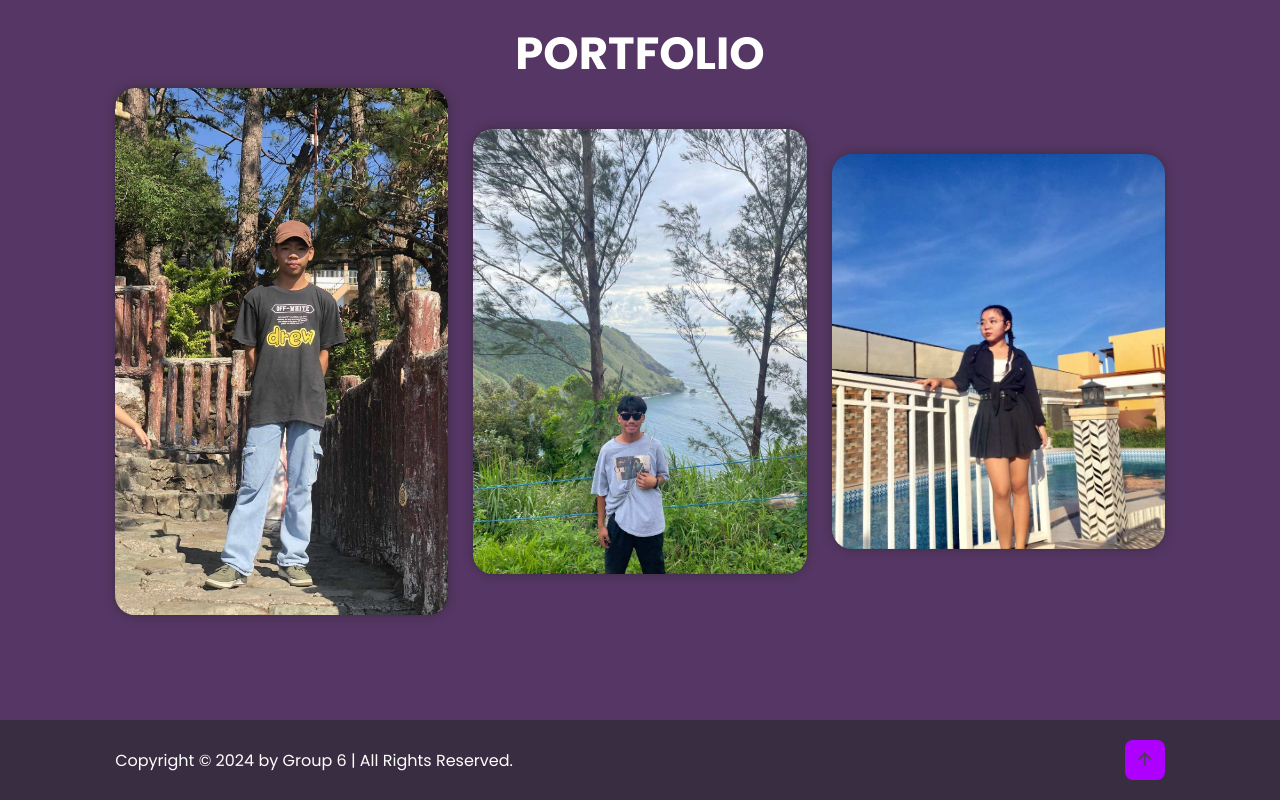
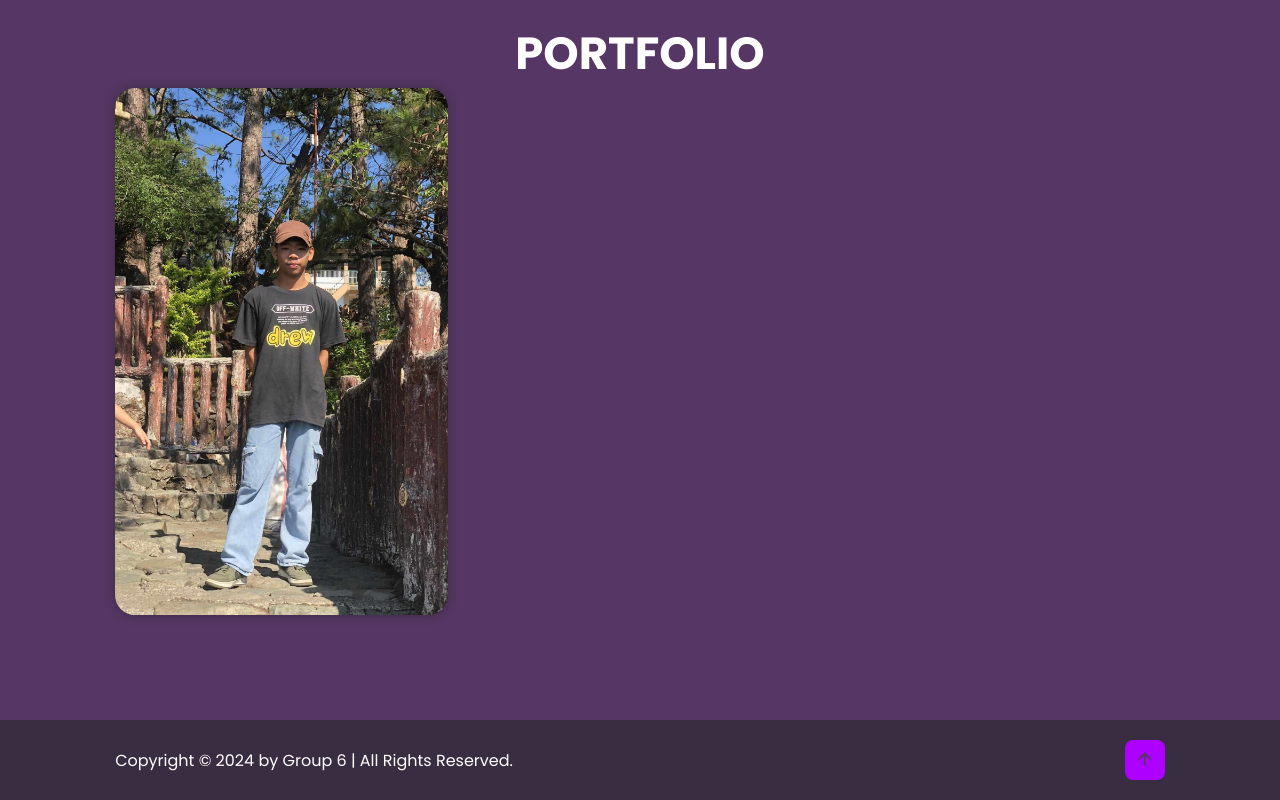
Before and after one commit to edwardddd1/Pport, a plain HTML site: page index.html in a window 1280 px wide. Shown: the part 4080-4880 px from the top of the page. Drawn offline with nearby package versions, Linux system fonts and the light colour scheme.

Commit message:
index.html

```diff
--- a/index.html
+++ b/index.html
@@ -137,23 +137,9 @@
                        <br>
                         <a href="index.html"><i class='bx bx-search bx-rotate-90' ></i></a>
                     </div>
-                </div>
-                <div class="portfolio-box">
-                    <img src="g3.jpg"alt="">
-                    <div class="portfolio-layer">
-                        <h4>Arnel`s Portfolio</h4>
-                        <br>
-                        <a href="index1.html"><i class='bx bx-search bx-rotate-90' ></i></i></a>
-                    </div>
-                </div>
-                <div class="portfolio-box">
-                    <img src="d2.jpg"alt="">
-                    <div class="portfolio-layer">
-                        <h4>Anjeanette`s Portfolio</h4>
-                       <br>
-                        <a href="index2.html"><i class='bx bx-search bx-rotate-90' ></i></a>
-                    </div>
             </div>
+            </div>
+        </div>
         </section>
 
         <footer class="footer">
```
